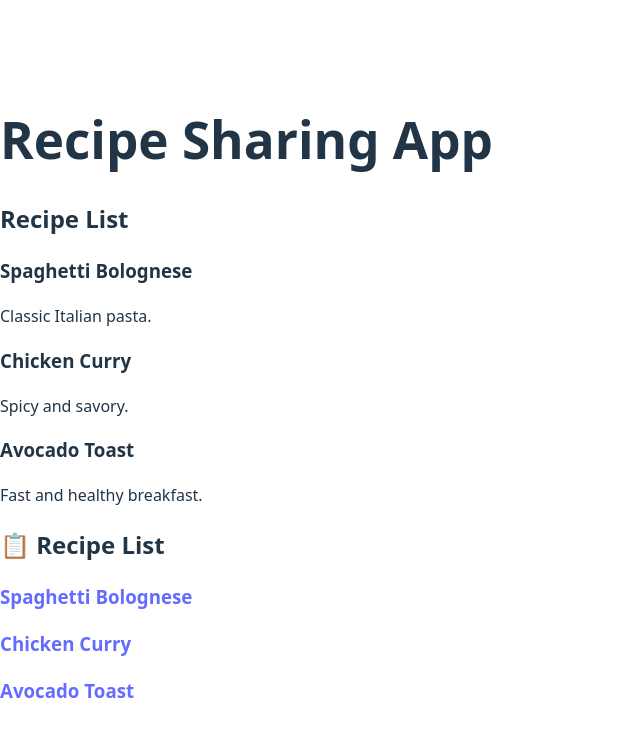
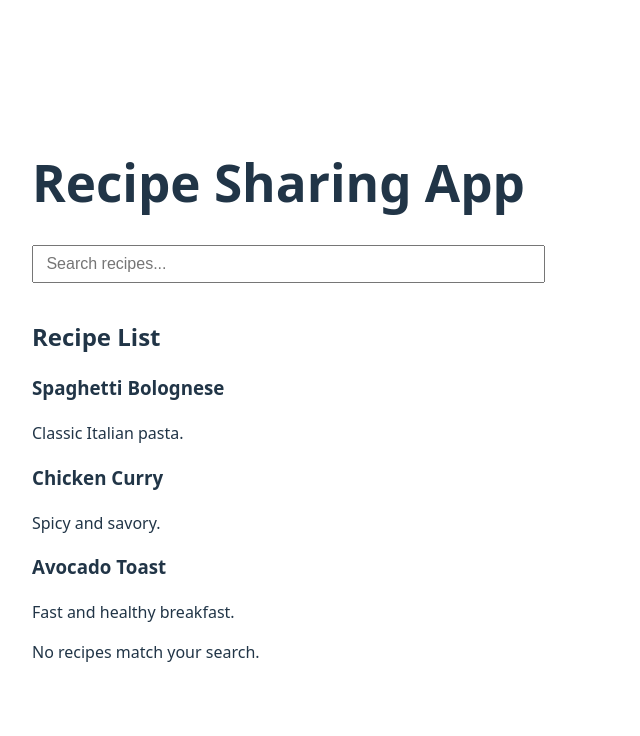
Before and after one commit to T-Chabalala/alx-fe-reactjs, a React (Vite) app in the folder recipe-sharing-app/: page / in a window 1280 px wide. Shown: the top 736 px of the page, without its empty margins (0-640 px from the left). Built offline with nearby package versions, Linux system fonts and the light colour scheme.

Commit message:
Added file

```diff
--- a/recipe-sharing-app/src/App.jsx
+++ b/recipe-sharing-app/src/App.jsx
@@ -1,14 +1,17 @@
+
 import { BrowserRouter, Routes, Route } from 'react-router-dom';
-import useRecipeStore from './store/recipeStore';
 import { useEffect } from 'react';
 
+import useRecipeStore from './store/recipeStore';
+import RecipeList from './components/RecipeList';
 import AddRecipeForm from './components/AddRecipeForm';
-import RecipeList from './components/RecipeList';
 import RecipeDetails from './components/RecipeDetails';
+import SearchBar from './components/SearchBar';
 
 function HomePage() {
   return (
     <>
+      <SearchBar />
       <AddRecipeForm />
       <RecipeList />
     </>
@@ -20,15 +23,17 @@ function App() {
 
   useEffect(() => {
     initializeRecipes();
-  }, [initializeRecipes]);
+  }, []);
 
   return (
     <BrowserRouter>
-      <h1>Recipe Sharing App</h1>
-      <Routes>
-        <Route path="/" element={<HomePage />} />
-        <Route path="/recipe/:id" element={<RecipeDetails />} />
-      </Routes>
+      <div style={{ padding: '2rem', maxWidth: '700px', margin: '0 auto' }}>
+        <h1>Recipe Sharing App</h1>
+        <Routes>
+          <Route path="/" element={<HomePage />} />
+          <Route path="/recipe/:id" element={<RecipeDetails />} />
+        </Routes>
+      </div>
     </BrowserRouter>
   );
 }
--- a/recipe-sharing-app/src/components/RecipeList.jsx
+++ b/recipe-sharing-app/src/components/RecipeList.jsx
@@ -1,17 +1,21 @@
+import useRecipeStore from '../store/recipeStore';
 import { Link } from 'react-router-dom';
-import useRecipeStore from '../store/recipeStore';
 
 const RecipeList = () => {
-  const recipes = useRecipeStore((state) => state.recipes);
+  const filteredRecipes = useRecipeStore((state) => state.filteredRecipes);
+
+  if (filteredRecipes.length === 0) {
+    return <p>No recipes match your search.</p>;
+  }
 
   return (
     <div>
-      <h2>📋 Recipe List</h2>
-      {recipes.map((recipe) => (
+      {filteredRecipes.map((recipe) => (
         <div key={recipe.id}>
           <Link to={`/recipe/${recipe.id}`}>
             <h3>{recipe.title}</h3>
           </Link>
+          <p>{recipe.description}</p>
         </div>
       ))}
     </div>
--- /dev/null
+++ b/recipe-sharing-app/src/components/SearchBar.jsx
@@ -0,0 +1,21 @@
+import useRecipeStore from '../store/recipeStore';
+
+const SearchBar = () => {
+  const setSearchTerm = useRecipeStore((state) => state.setSearchTerm);
+
+  return (
+    <input
+      type="text"
+      placeholder=" Search recipes..."
+      onChange={(e) => setSearchTerm(e.target.value)}
+      style={{
+        padding: '0.5rem',
+        width: '100%',
+        marginBottom: '1rem',
+        fontSize: '1rem',
+      }}
+    />
+  );
+};
+
+export default SearchBar;
```
Also changed, not shown: recipe-sharing-app/src/components/recipeStore.js (+22 -8 lines).
